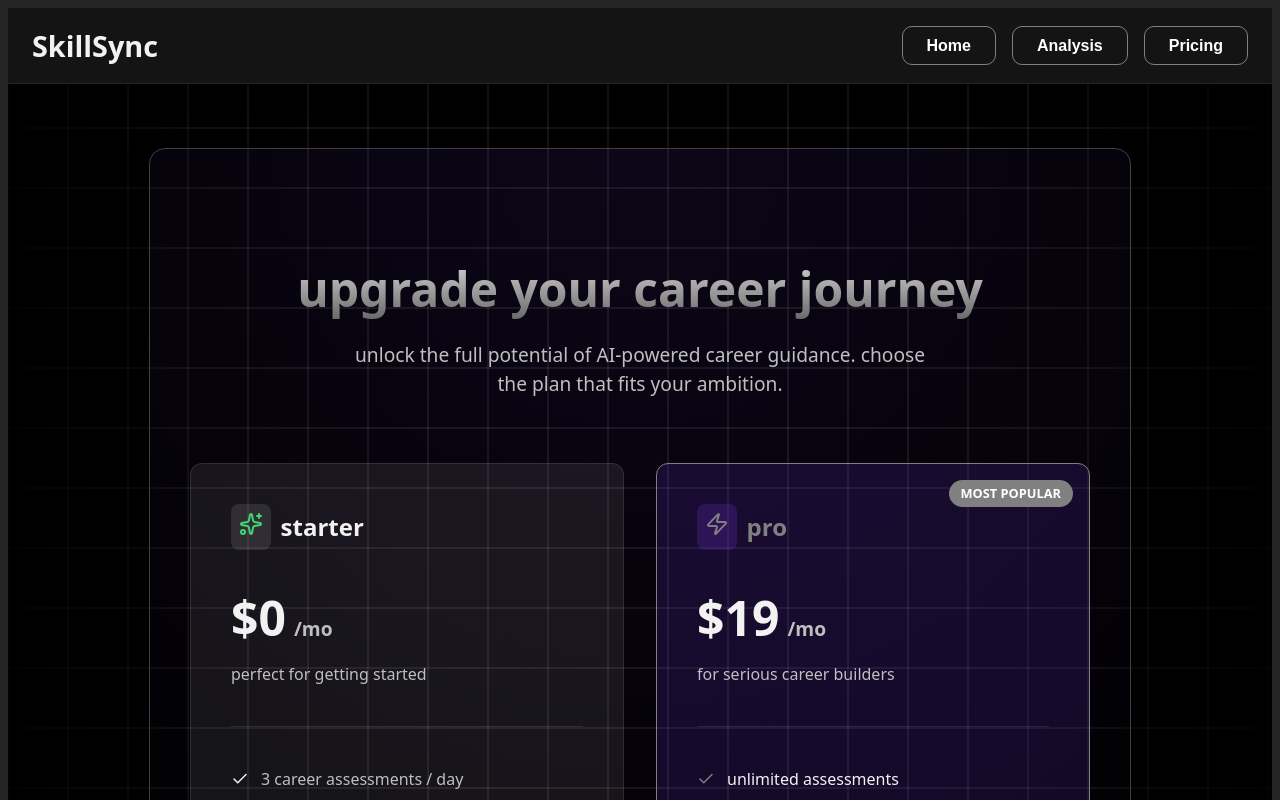
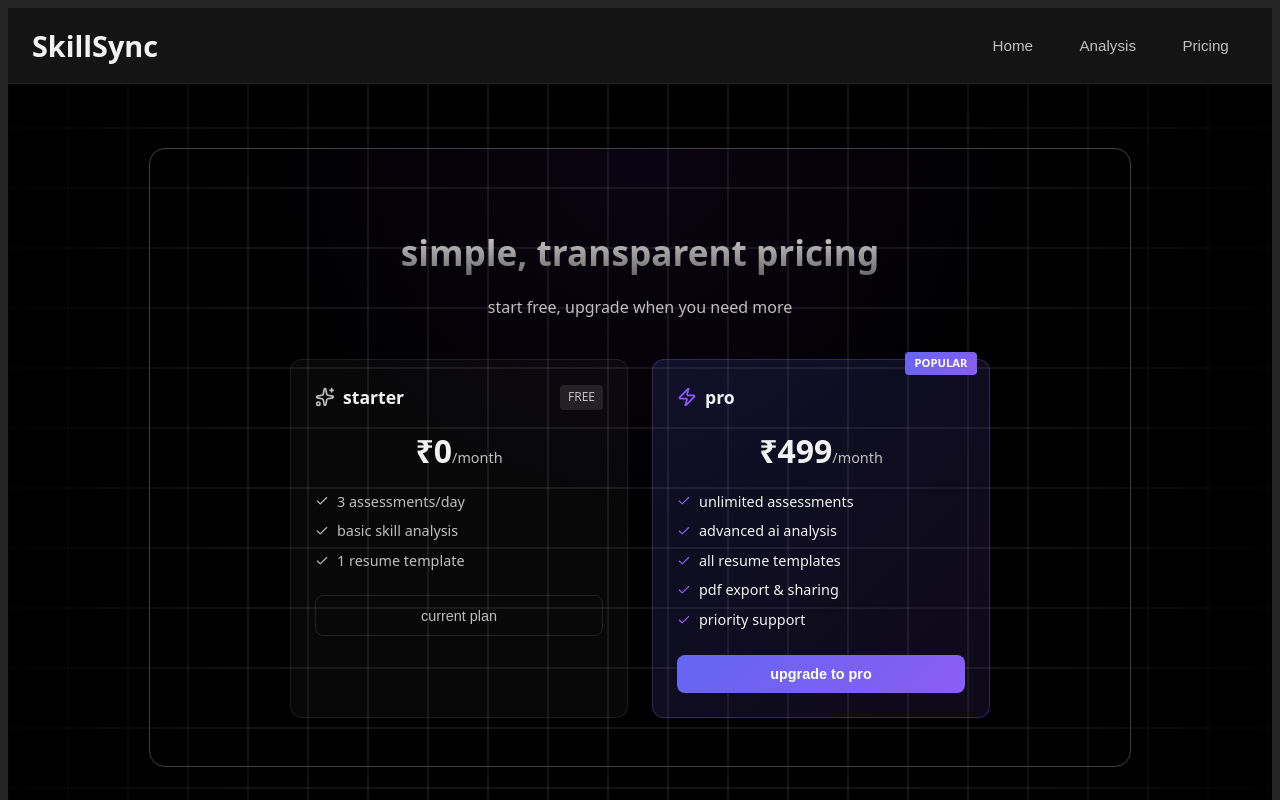
Before and after one commit to Banshal-Yadav/CareerAI-SaaS, a React (Vite) app: page /pricing in a window 1280 px wide. Shown: the top 800 px of the page. Built offline with nearby package versions, Linux system fonts and the light colour scheme; no server answers.

Commit message:
fix navbar active state and simplify pricing page

```diff
--- a/src/components/Navbar/Navbar.css
+++ b/src/components/Navbar/Navbar.css
@@ -1,14 +1,9 @@
 .navbar {
     background-color: var(--primary-bg);
     padding: 1rem 1.5rem;
-    border-style:solid;
-    border-color: rgb(37, 37, 37);
-    border-left-width: 0;
-    border-right-width: 0;
-    border-top-width: 0;
-    border-bottom-width: 0.5px;
+    border-bottom: 0.5px solid rgb(37, 37, 37);
     display: flex;
-    justify-content:space-between;
+    justify-content: space-between;
     align-items: center;
     position: relative;
     overflow-x: hidden;
@@ -24,45 +19,70 @@
 
 .nav-buttons {
     display: flex;
-    gap: 1rem;
+    gap: 0.5rem;
     align-items: center;
 }
 
-#profile_btn, #analysis_btn {
-    padding: 0.6rem 1.5rem;
-    min-width: 80px;
-    background-color: white;
-    color: black;
-    font-weight: bold;
-    border-radius:  10px;
-    border: 1px solid gray;
-    cursor: pointer;
-    font-size: 1rem;
-    white-space: nowrap;
-}
-
-#analysis_btn {
-    background-color: var(--primary-bg);
-    color: white;
-}
-
-#logout_btn {
-    padding: 0.6rem 1.5rem;
+.nav-btn {
+    padding: 0.6rem 1.2rem;
     background-color: transparent;
     color: var(--text-secondary);
-    font-weight: bold;
-    border-radius:  10px;
-    border: 1px solid var(--border-color);
+    font-weight: 500;
+    border-radius: 8px;
+    border: none;
     cursor: pointer;
-    font-size: 1rem;
+    font-size: 0.95rem;
     transition: all 0.2s ease;
 }
 
-#logout_btn:hover {
-    background-color: var(--secondary-bg);
+.nav-btn:hover {
     color: var(--text-primary);
+    background-color: rgba(255, 255, 255, 0.05);
 }
 
+.nav-btn.nav-active {
+    color: var(--text-primary);
+    background-color: rgba(255, 255, 255, 0.1);
+}
+
+.nav-btn-primary {
+    padding: 0.6rem 1.2rem;
+    background: linear-gradient(135deg, #6366f1, #8b5cf6);
+    color: white;
+    font-weight: 600;
+    border-radius: 8px;
+    border: none;
+    cursor: pointer;
+    font-size: 0.95rem;
+    transition: all 0.2s ease;
+}
+
+.nav-btn-primary:hover {
+    opacity: 0.9;
+    transform: translateY(-1px);
+}
+
+.nav-btn-primary.nav-active {
+    box-shadow: 0 0 12px rgba(99, 102, 241, 0.4);
+}
+
+.nav-btn-logout {
+    padding: 0.6rem 1.2rem;
+    background-color: transparent;
+    color: var(--text-secondary);
+    font-weight: 500;
+    border-radius: 8px;
+    border: 1px solid rgba(255, 255, 255, 0.1);
+    cursor: pointer;
+    font-size: 0.95rem;
+    transition: all 0.2s ease;
+}
+
+.nav-btn-logout:hover {
+    background-color: rgba(239, 68, 68, 0.1);
+    border-color: rgba(239, 68, 68, 0.3);
+    color: #ef4444;
+}
 
 .menu-icon {
     display: none;
@@ -71,8 +91,6 @@
     color: var(--text-primary);
 }
 
-
-/* mobile responsive styles */
 @media (max-width: 768px) {
     .menu-icon {
         display: block;
@@ -89,7 +107,7 @@
         flex-direction: column;
         justify-content: center;
         align-items: center;
-        gap: 2rem;
+        gap: 1.5rem;
         transform: translateX(100%);
         transition: transform 0.3s ease-in-out;
         z-index: 100;
@@ -101,10 +119,9 @@
         transform: translateX(0);
     }
 
-    #profile_btn, #analysis_btn, #logout_btn {
+    .nav-btn, .nav-btn-primary, .nav-btn-logout {
         width: 80%;
         text-align: center;
         padding: 0.9rem;
-        font-size: 0.95rem;
     }
 }
--- a/src/components/Navbar/Navbar.jsx
+++ b/src/components/Navbar/Navbar.jsx
@@ -9,9 +9,15 @@ function Navbar() {
     const location = useLocation();
     const { user, logout } = useAuth();
     const [isMenuOpen, setIsMenuOpen] = useState(false);
+
     const handleLogout = () => {
         logout();
         setIsMenuOpen(false);
+    };
+
+    const isActive = (path) => {
+        if (path === '/') return location.pathname === '/';
+        return location.pathname.toLowerCase() === path.toLowerCase();
     };
 
     const handleNavClick = (path) => {
@@ -36,32 +42,44 @@ function Navbar() {
         setIsMenuOpen(false);
     };
 
-
     return (
         <nav className='navbar'>
             <Link to="/" id='logo' onClick={() => setIsMenuOpen(false)}>SkillSync</Link>
 
-            {/* hamburger menu icon */}
             <div className="menu-icon" onClick={() => setIsMenuOpen(!isMenuOpen)}>
                 {isMenuOpen ? <X size={28} /> : <Menu size={28} />}
             </div>
 
-            {/* navigation links - class changes based on menu state */}
             <div className={`nav-buttons ${isMenuOpen ? 'active' : ''}`}>
-                <button onClick={() => handleNavClick("/")} id='analysis_btn'>Home</button>
-                <button onClick={() => handleNavClick("/AssessmentPg")} id='analysis_btn'>Analysis</button>
-                <button onClick={() => handleNavClick('pricing')} id='analysis_btn'>Pricing</button>
+                <button
+                    onClick={() => handleNavClick("/")}
+                    className={`nav-btn ${isActive('/') ? 'nav-active' : ''}`}
+                >Home</button>
+                <button
+                    onClick={() => handleNavClick("/AssessmentPg")}
+                    className={`nav-btn ${isActive('/AssessmentPg') ? 'nav-active' : ''}`}
+                >Analysis</button>
+                <button
+                    onClick={() => handleNavClick('pricing')}
+                    className="nav-btn"
+                >Pricing</button>
 
                 {user && (
                     user.isAnonymous ? (
                         <>
-                            <button onClick={() => handleNavClick("/profile")} id='analysis_btn'>Profile</button>
-                            <button onClick={() => handleNavClick('/login')} id='profile_btn'>Login / Sign Up</button>
+                            <button
+                                onClick={() => handleNavClick("/profile")}
+                                className={`nav-btn ${isActive('/profile') ? 'nav-active' : ''}`}
+                            >Profile</button>
+                            <button onClick={() => handleNavClick('/login')} className="nav-btn-primary">Login / Sign Up</button>
                         </>
                     ) : (
                         <>
-                            <button onClick={() => handleNavClick("/profile")} id='profile_btn'>Profile</button>
-                            <button onClick={handleLogout} id='logout_btn'>Logout</button>
+                            <button
+                                onClick={() => handleNavClick("/profile")}
+                                className={`nav-btn-primary ${isActive('/profile') ? 'nav-active' : ''}`}
+                            >Profile</button>
+                            <button onClick={handleLogout} className="nav-btn-logout">Logout</button>
                         </>
                     )
                 )}
--- a/src/pages/Pricing.jsx
+++ b/src/pages/Pricing.jsx
@@ -1,7 +1,6 @@
 import React from 'react';
 import '../components/Assessment.css';
-import * as icons from 'lucide-react';
-import ComparisonTable from '../components/Pricing/ComparisonTable';
+import { Sparkles, Zap, Check } from 'lucide-react';
 
 const Pricing = ({ id }) => {
     const handleProClick = () => {
@@ -10,132 +9,135 @@ const Pricing = ({ id }) => {
 
     return (
         <div className="assessment-container" id={id} style={{
-            background: 'radial-gradient(circle at 50% 0%, rgba(124, 58, 237, 0.1) 0%, rgba(0, 0, 0, 0) 50%)',
-            paddingTop: '4rem'
+            background: 'radial-gradient(circle at 50% 0%, rgba(124, 58, 237, 0.08) 0%, rgba(0, 0, 0, 0) 50%)',
+            paddingTop: '3rem',
+            paddingBottom: '3rem'
         }}>
-            <div style={{ textAlign: 'center', marginBottom: '4rem' }}>
-                <h2 className="assessment-title" style={{ fontSize: '3rem', marginBottom: '1rem' }}>upgrade your career journey</h2>
-                <p className="assessment-subtitle" style={{ fontSize: '1.2rem', maxWidth: '600px', margin: '0 auto', color: 'var(--text-secondary)' }}>
-                    unlock the full potential of AI-powered career guidance. choose the plan that fits your ambition.
+            <div style={{ textAlign: 'center', marginBottom: '2.5rem' }}>
+                <h2 className="assessment-title" style={{ fontSize: '2.2rem', marginBottom: '0.5rem' }}>
+                    simple, transparent pricing
+                </h2>
+                <p style={{ color: 'var(--text-secondary)', fontSize: '1rem' }}>
+                    start free, upgrade when you need more
                 </p>
             </div>
 
-            <div style={{ display: 'flex', gap: '2rem', marginTop: '2rem', flexWrap: 'wrap', justifyContent: 'center', maxWidth: '1000px', margin: '0 auto' }}>
+            <div style={{
+                display: 'grid',
+                gridTemplateColumns: 'repeat(auto-fit, minmax(280px, 1fr))',
+                gap: '1.5rem',
+                maxWidth: '700px',
+                margin: '0 auto'
+            }}>
                 {/* Starter Plan */}
-                <div className="strength-card" style={{
-                    flex: 1,
-                    minWidth: '300px',
-                    padding: '2.5rem',
-                    display: 'flex',
-                    flexDirection: 'column',
-                    gap: '1.5rem',
-                    background: 'rgba(255, 255, 255, 0.08)',
-                    border: '1px solid rgba(255, 255, 255, 0.1)'
+                <div style={{
+                    padding: '1.5rem',
+                    borderRadius: '12px',
+                    background: 'rgba(255, 255, 255, 0.03)',
+                    border: '1px solid rgba(255, 255, 255, 0.08)'
                 }}>
-                    <div className="strength-card-header">
-                        <div style={{ background: 'rgba(255, 255, 255, 0.1)', padding: '0.5rem', borderRadius: '8px' }}>
-                            <icons.Sparkles size={24} className="strength-icon" />
-                        </div>
-                        <span className="strength-skill" style={{ fontSize: '1.5rem' }}>starter</span>
+                    <div style={{ display: 'flex', alignItems: 'center', gap: '0.5rem', marginBottom: '1rem' }}>
+                        <Sparkles size={20} style={{ color: 'var(--text-secondary)' }} />
+                        <span style={{ fontSize: '1.1rem', fontWeight: '600', color: 'var(--text-primary)' }}>starter</span>
+                        <span style={{
+                            marginLeft: 'auto',
+                            fontSize: '0.75rem',
+                            padding: '0.2rem 0.5rem',
+                            background: 'rgba(255,255,255,0.1)',
+                            borderRadius: '4px',
+                            color: 'var(--text-secondary)'
+                        }}>FREE</span>
                     </div>
-                    <div>
-                        <h3 style={{ fontSize: '3rem', margin: '0', color: 'var(--text-primary)', display: 'flex', alignItems: 'baseline' }}>
-                            $0<span style={{ fontSize: '1.2rem', color: 'var(--text-secondary)', marginLeft: '0.5rem' }}>/mo</span>
-                        </h3>
-                        <p style={{ color: 'var(--text-secondary)', margin: '0.5rem 0 0 0' }}>perfect for getting started</p>
+
+                    <div style={{ marginBottom: '1rem' }}>
+                        <span style={{ fontSize: '2rem', fontWeight: '700', color: 'var(--text-primary)' }}>₹0</span>
+                        <span style={{ color: 'var(--text-secondary)', fontSize: '0.9rem' }}>/month</span>
                     </div>
-                    <div style={{ height: '1px', background: 'rgba(255, 255, 255, 0.1)', margin: '1rem 0' }} />
-                    <ul style={{ listStyle: 'none', padding: 0, margin: 0, flex: 1, display: 'flex', flexDirection: 'column', gap: '1rem' }}>
-                        <li style={{ display: 'flex', alignItems: 'center', gap: '0.75rem', color: 'var(--text-secondary)' }}>
-                            <icons.Check size={18} color="var(--text-primary)" /> 3 career assessments / day
-                        </li>
-                        <li style={{ display: 'flex', alignItems: 'center', gap: '0.75rem', color: 'var(--text-secondary)' }}>
-                            <icons.Check size={18} color="var(--text-primary)" /> basic skill analysis
-                        </li>
-                        <li style={{ display: 'flex', alignItems: 'center', gap: '0.75rem', color: 'var(--text-secondary)' }}>
-                            <icons.Check size={18} color="var(--text-primary)" /> 1 resume template
-                        </li>
+
+                    <ul style={{ listStyle: 'none', padding: 0, margin: 0, marginBottom: '1.5rem' }}>
+                        {['3 assessments/day', 'basic skill analysis', '1 resume template'].map((item, i) => (
+                            <li key={i} style={{
+                                display: 'flex',
+                                alignItems: 'center',
+                                gap: '0.5rem',
+                                color: 'var(--text-secondary)',
+                                fontSize: '0.9rem',
+                                marginBottom: '0.5rem'
+                            }}>
+                                <Check size={14} /> {item}
+                            </li>
+                        ))}
                     </ul>
-                    <button className="submit-btn" disabled style={{
-                        opacity: 0.5,
+
+                    <button disabled style={{
+                        width: '100%',
+                        padding: '0.7rem',
+                        borderRadius: '8px',
+                        border: '1px solid rgba(255,255,255,0.1)',
+                        background: 'transparent',
+                        color: 'var(--text-secondary)',
                         cursor: 'not-allowed',
-                        width: '100%',
-                        background: 'transparent',
-                        border: '1px solid rgba(255, 255, 255, 0.2)'
+                        fontSize: '0.9rem'
                     }}>current plan</button>
                 </div>
 
                 {/* Pro Plan */}
-                <div className="strength-card" style={{
-                    flex: 1,
-                    minWidth: '300px',
-                    padding: '2.5rem',
-                    display: 'flex',
-                    flexDirection: 'column',
-                    gap: '1.5rem',
-                    border: '1px solid var(--accent-primary)',
-                    background: 'rgba(124, 58, 237, 0.15)',
-                    position: 'relative',
-                    overflow: 'hidden'
+                <div style={{
+                    padding: '1.5rem',
+                    borderRadius: '12px',
+                    background: 'linear-gradient(135deg, rgba(99, 102, 241, 0.15), rgba(139, 92, 246, 0.1))',
+                    border: '1px solid rgba(139, 92, 246, 0.3)',
+                    position: 'relative'
                 }}>
                     <div style={{
                         position: 'absolute',
-                        top: '1rem',
-                        right: '1rem',
-                        background: 'var(--accent-primary)',
+                        top: '-8px',
+                        right: '12px',
+                        background: 'linear-gradient(135deg, #6366f1, #8b5cf6)',
+                        padding: '0.2rem 0.6rem',
+                        borderRadius: '4px',
+                        fontSize: '0.7rem',
+                        fontWeight: '600',
+                        color: 'white'
+                    }}>POPULAR</div>
+
+                    <div style={{ display: 'flex', alignItems: 'center', gap: '0.5rem', marginBottom: '1rem' }}>
+                        <Zap size={20} style={{ color: '#8b5cf6' }} />
+                        <span style={{ fontSize: '1.1rem', fontWeight: '600', color: 'var(--text-primary)' }}>pro</span>
+                    </div>
+
+                    <div style={{ marginBottom: '1rem' }}>
+                        <span style={{ fontSize: '2rem', fontWeight: '700', color: 'var(--text-primary)' }}>₹499</span>
+                        <span style={{ color: 'var(--text-secondary)', fontSize: '0.9rem' }}>/month</span>
+                    </div>
+
+                    <ul style={{ listStyle: 'none', padding: 0, margin: 0, marginBottom: '1.5rem' }}>
+                        {['unlimited assessments', 'advanced ai analysis', 'all resume templates', 'pdf export & sharing', 'priority support'].map((item, i) => (
+                            <li key={i} style={{
+                                display: 'flex',
+                                alignItems: 'center',
+                                gap: '0.5rem',
+                                color: 'var(--text-primary)',
+                                fontSize: '0.9rem',
+                                marginBottom: '0.5rem'
+                            }}>
+                                <Check size={14} style={{ color: '#8b5cf6' }} /> {item}
+                            </li>
+                        ))}
+                    </ul>
+
+                    <button onClick={handleProClick} style={{
+                        width: '100%',
+                        padding: '0.7rem',
+                        borderRadius: '8px',
+                        border: 'none',
+                        background: 'linear-gradient(135deg, #6366f1, #8b5cf6)',
                         color: 'white',
-                        padding: '0.25rem 0.75rem',
-                        borderRadius: '20px',
-                        fontSize: '0.8rem',
-                        fontWeight: '600'
-                    }}>
-                        MOST POPULAR
-                    </div>
-                    <div className="strength-card-header">
-                        <div style={{ background: 'rgba(124, 58, 237, 0.2)', padding: '0.5rem', borderRadius: '8px' }}>
-                            <icons.Zap size={24} className="strength-icon" style={{ color: 'var(--accent-primary)' }} />
-                        </div>
-                        <span className="strength-skill" style={{ fontSize: '1.5rem', color: 'var(--accent-primary)' }}>pro</span>
-                    </div>
-                    <div>
-                        <h3 style={{ fontSize: '3rem', margin: '0', color: 'var(--text-primary)', display: 'flex', alignItems: 'baseline' }}>
-                            $19<span style={{ fontSize: '1.2rem', color: 'var(--text-secondary)', marginLeft: '0.5rem' }}>/mo</span>
-                        </h3>
-                        <p style={{ color: 'var(--text-secondary)', margin: '0.5rem 0 0 0' }}>for serious career builders</p>
-                    </div>
-                    <div style={{ height: '1px', background: 'rgba(255, 255, 255, 0.1)', margin: '1rem 0' }} />
-                    <ul style={{ listStyle: 'none', padding: 0, margin: 0, flex: 1, display: 'flex', flexDirection: 'column', gap: '1rem' }}>
-                        <li style={{ display: 'flex', alignItems: 'center', gap: '0.75rem', color: 'var(--text-primary)' }}>
-                            <icons.Check size={18} color="var(--accent-primary)" /> unlimited assessments
-                        </li>
-                        <li style={{ display: 'flex', alignItems: 'center', gap: '0.75rem', color: 'var(--text-primary)' }}>
-                            <icons.Check size={18} color="var(--accent-primary)" /> advanced ai analysis
-                        </li>
-                        <li style={{ display: 'flex', alignItems: 'center', gap: '0.75rem', color: 'var(--text-primary)' }}>
-                            <icons.Check size={18} color="var(--accent-primary)" /> all resume templates
-                        </li>
-                        <li style={{ display: 'flex', alignItems: 'center', gap: '0.75rem', color: 'var(--text-primary)' }}>
-                            <icons.Check size={18} color="var(--accent-primary)" /> pdf export & sharing
-                        </li>
-                        <li style={{ display: 'flex', alignItems: 'center', gap: '0.75rem', color: 'var(--text-primary)' }}>
-                            <icons.Check size={18} color="var(--accent-primary)" /> priority support
-                        </li>
-                    </ul>
-                    <button className="submit-btn" onClick={handleProClick} style={{ width: '100%', boxShadow: '0 0 20px rgba(124, 58, 237, 0.3)' }}>upgrade to pro</button>
-                </div>
-            </div>
-
-            <ComparisonTable />
-
-            {/* Social Proof */}
-            <div style={{ marginTop: '6rem', textAlign: 'center' }}>
-                <p style={{ color: 'var(--text-secondary)', marginBottom: '2rem', fontSize: '0.9rem', letterSpacing: '1px', textTransform: 'uppercase' }}>trusted by career builders from</p>
-                <div style={{ display: 'flex', gap: '3rem', justifyContent: 'center', alignItems: 'center', flexWrap: 'wrap', opacity: 0.5 }}>
-                    <icons.Building2 size={32} />
-                    <icons.Globe size={32} />
-                    <icons.Cpu size={32} />
-                    <icons.Code2 size={32} />
-                    <icons.Rocket size={32} />
+                        cursor: 'pointer',
+                        fontSize: '0.9rem',
+                        fontWeight: '600',
+                        transition: 'opacity 0.2s'
+                    }}>upgrade to pro</button>
                 </div>
             </div>
         </div>
```
